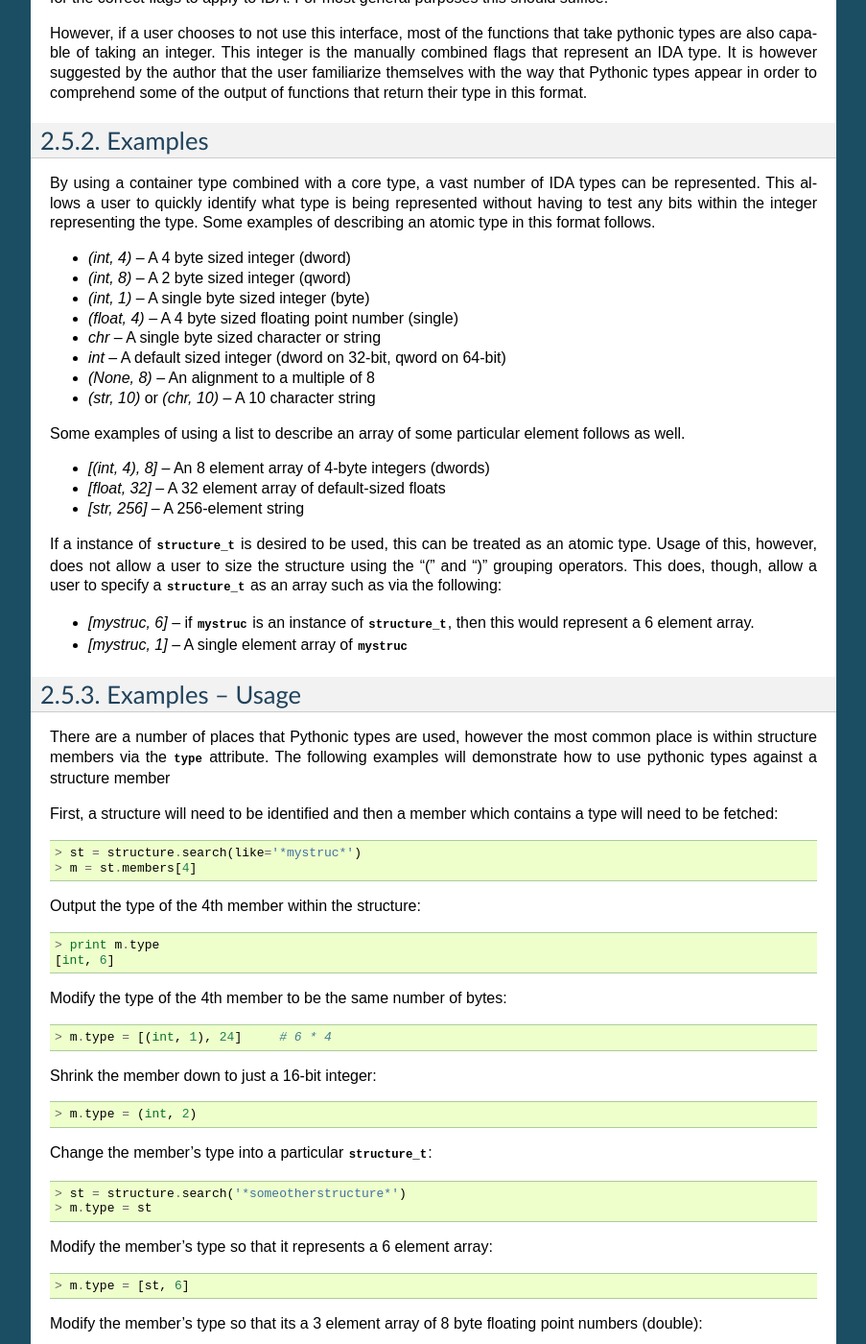
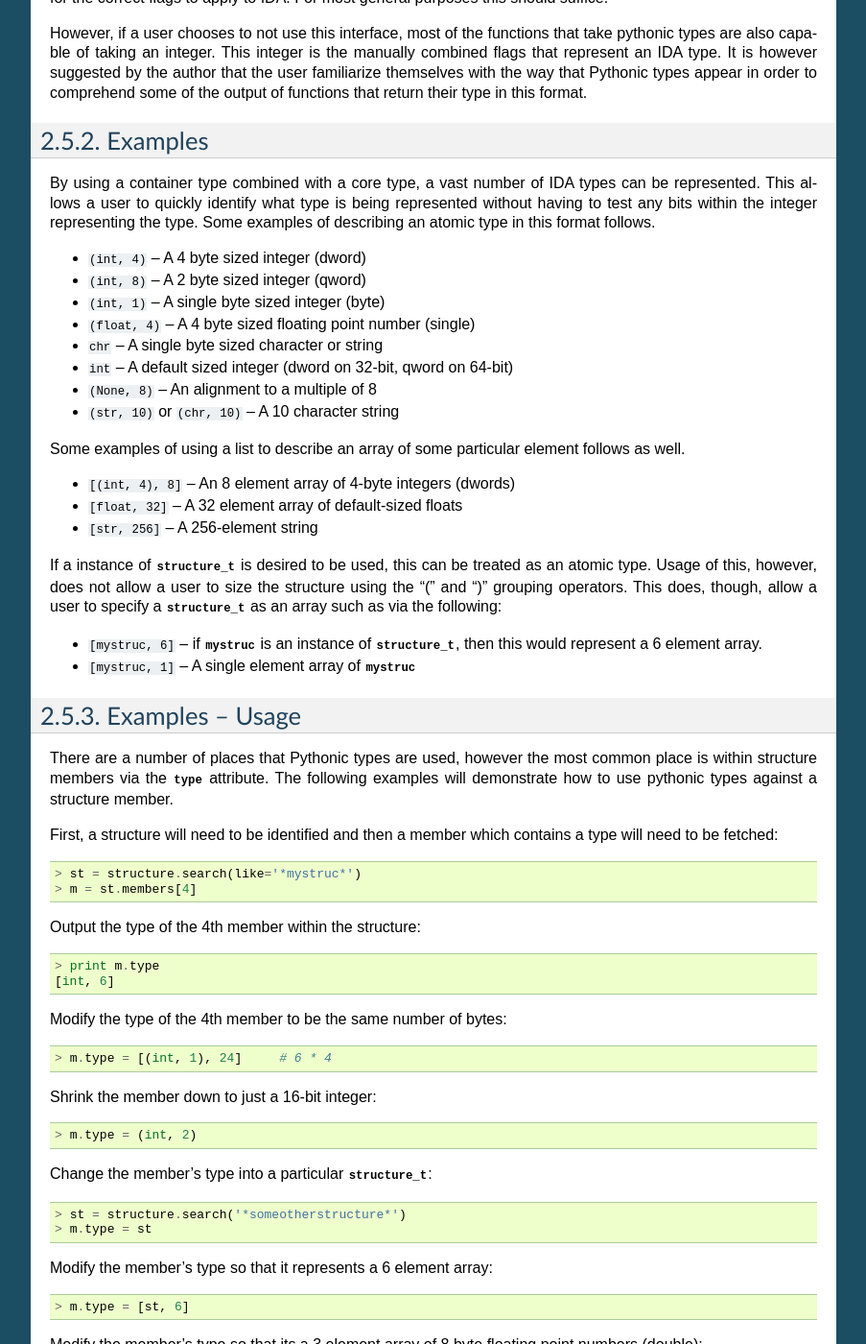
Before and after one commit to arizvisa/ida-minsc, a Sphinx documentation site: the page built from docs/static/pythontyping.rst, in a window 1280 px wide and 1400 px high, scrolled down 1583 px. Shown: the whole window at 96% size, without its empty margins (198-1101 px from the left). Built offline with Sphinx 7.4.7, drawn with Linux system fonts in a browser that asks for light colours; pages that are not in the unit, such as notebooks, are missing from menus.

Commit message:
Tweaked the static documentation a bit to fix some type-o's for the domains, and backticked things properly.

```diff
--- a/docs/static/matching.rst
+++ b/docs/static/matching.rst
@@ -99,6 +99,7 @@ related documentation for the full functionality of each matcher instance.
 
    :param type: a keyword argument representing the type of match to perform and
                 what value to match it against
+   :return: the first item that was matched
 
 .. py:function:: namespace.iterate(**type)
 
@@ -109,3 +110,4 @@ related documentation for the full functionality of each matcher instance.
 
    :param type: a keyword argument representing the type of match to perform and
                 what value to match it against
+   :return: an iterator that yields each matched result
--- a/docs/static/multicase.rst
+++ b/docs/static/multicase.rst
@@ -208,5 +208,4 @@ To return a function by name (string)::
    > f = func.by(name)
 
 There are a number of these types of functions available. Please review the
-:py:func:`help` of the particular function to see all of the variations of
-a multicased function.
+:py:func:`help` of the particular function to see all of the variations it has.
--- a/docs/static/pythontyping.rst
+++ b/docs/static/pythontyping.rst
@@ -89,11 +89,11 @@ retain any kind of state.
 Any one of the following Python types and functions can be used to represent a
 type that will be transformed into IDA's format.
 
-- :py:obj:`int` or :py:obj:`long` - an integer type (`idaapi.FF_BYTE`, `idaapi.FF_WORD`, `idaapi.FF_DWORD`, etc.)
-- :py:obj:`chr` or :py:obj:`str` - a character/string type (`idaapi.FF_STRLIT`, etc.)
-- :py:obj:`float` - a floating point type (`idaapi.FF_FLOAT`, `idaapi.FF_DOUBLE`, etc.)
-- :py:obj:`type` - a pointer type (`idaapi.FF_OFF*`, etc.)
-- :py:obj:`None` - an alignment type (`idaapi.FF_ALIGN`)
+- :py:obj:`int` or :py:obj:`long` - an integer type (``idaapi.FF_BYTE``, ``idaapi.FF_WORD``, ``idaapi.FF_DWORD``, etc.)
+- :py:obj:`chr` or :py:obj:`str` - a character/string type (``idaapi.FF_STRLIT``, etc.)
+- :py:obj:`float` - a floating point type (``idaapi.FF_FLOAT``, ``idaapi.FF_DOUBLE``, etc.)
+- :py:obj:`type` - a pointer type (``idaapi.FF_OFF*``, etc.)
+- :py:obj:`None` - an alignment type (``idaapi.FF_ALIGN``)
 - an instance of a :py:class:`structure_t` - a structure as retrieved by the :py:mod:`structure` module using :py:func:`structure.by` or similar
 
 Using these common keywords as types allows one to not have to remember or
@@ -119,22 +119,22 @@ is being represented without having to test any bits within the integer
 representing the type. Some examples of describing an atomic type in this format
 follows.
 
-- `(int, 4)` -- A 4 byte sized integer (dword)
-- `(int, 8)` -- A 2 byte sized integer (qword)
-- `(int, 1)` -- A single byte sized integer (byte)
-- `(float, 4)` -- A 4 byte sized floating point number (single)
-- `chr` -- A single byte sized character or string
-- `int` -- A default sized integer (dword on 32-bit, qword on 64-bit)
-- `(None, 8)` -- An alignment to a multiple of 8
-- `(str, 10)` or `(chr, 10)` -- A 10 character string
+- ``(int, 4)`` -- A 4 byte sized integer (dword)
+- ``(int, 8)`` -- A 2 byte sized integer (qword)
+- ``(int, 1)`` -- A single byte sized integer (byte)
+- ``(float, 4)`` -- A 4 byte sized floating point number (single)
+- ``chr`` -- A single byte sized character or string
+- ``int`` -- A default sized integer (dword on 32-bit, qword on 64-bit)
+- ``(None, 8)`` -- An alignment to a multiple of 8
+- ``(str, 10)`` or ``(chr, 10)`` -- A 10 character string
 
 
 Some examples of using a list to describe an array of some particular element
 follows as well.
 
-- `[(int, 4), 8]` -- An 8 element array of 4-byte integers (dwords)
-- `[float, 32]` -- A 32 element array of default-sized floats
-- `[str, 256]` -- A 256-element string
+- ``[(int, 4), 8]`` -- An 8 element array of 4-byte integers (dwords)
+- ``[float, 32]`` -- A 32 element array of default-sized floats
+- ``[str, 256]`` -- A 256-element string
 
 If a instance of :py:class:`structure_t` is desired to be used, this can be
 treated as an atomic type. Usage of this, however, does not allow a user to
@@ -142,8 +142,8 @@ size the structure using the "(" and ")" grouping operators. This does, though,
 allow a user to specify a :py:class:`structure_t` as an array such as via
 the following:
 
-- `[mystruc, 6]` -- if :py:obj:`mystruc` is an instance of :py:class:`structure_t`, then this would represent a 6 element array.
-- `[mystruc, 1]` -- A single element array of :py:obj:`mystruc`
+- ``[mystruc, 6]`` -- if :py:obj:`mystruc` is an instance of :py:class:`structure_t`, then this would represent a 6 element array.
+- ``[mystruc, 1]`` -- A single element array of :py:obj:`mystruc`
 
 .. _pythontyping-examples-usage:
 
@@ -154,7 +154,7 @@ Examples -- Usage
 There are a number of places that Pythonic types are used, however the most
 common place is within structure members via the :py:attr:`type` attribute.
 The following examples will demonstrate how to use pythonic types against
-a structure member
+a structure member.
 
 First, a structure will need to be identified and then a member which contains
 a type will need to be fetched::
```
Also changed, not shown: docs/static/combinators.rst (+14 -12 lines), docs/static/install.rst (+6 -6 lines), docs/static/tagging.rst (+11 -11 lines).
